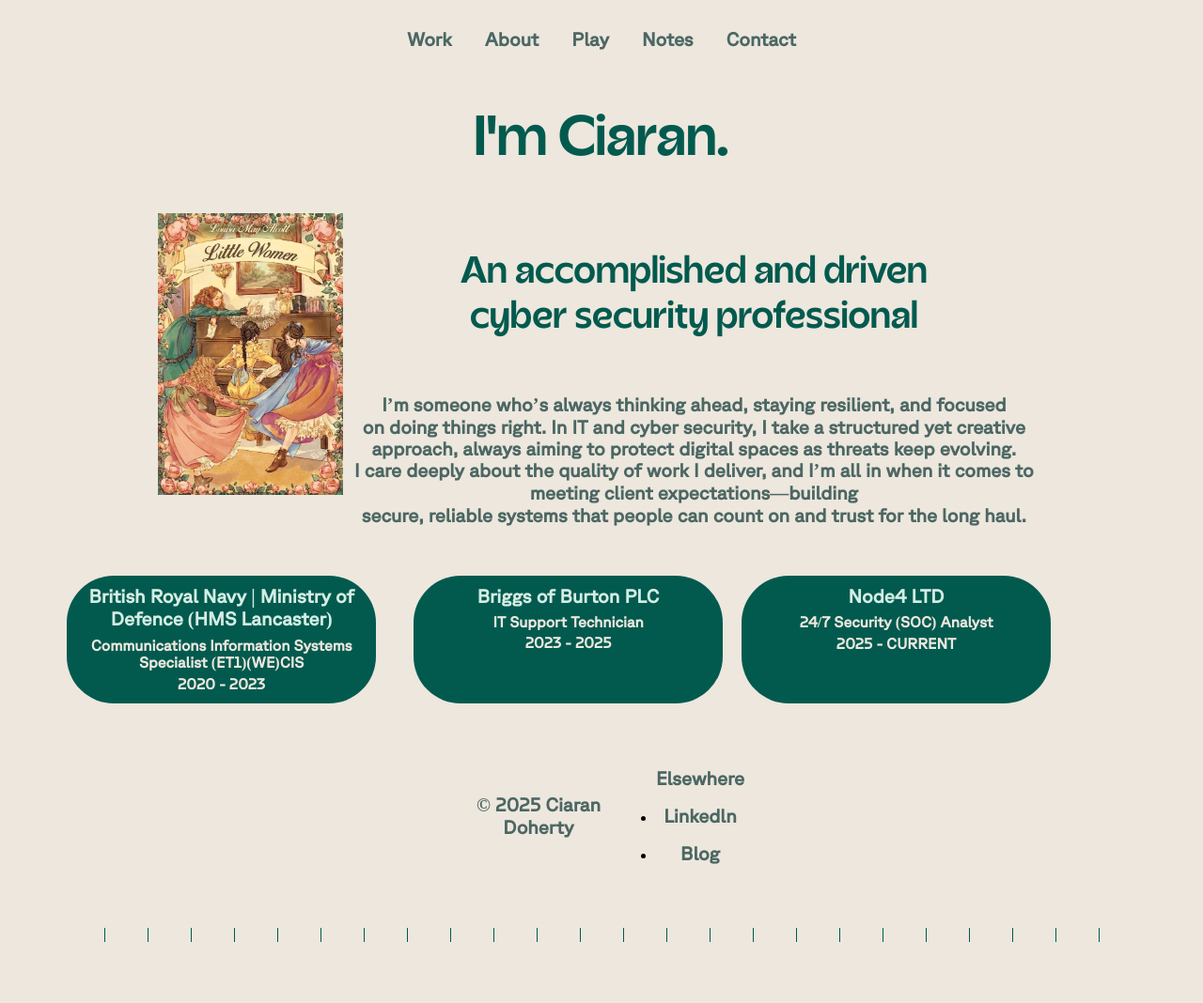
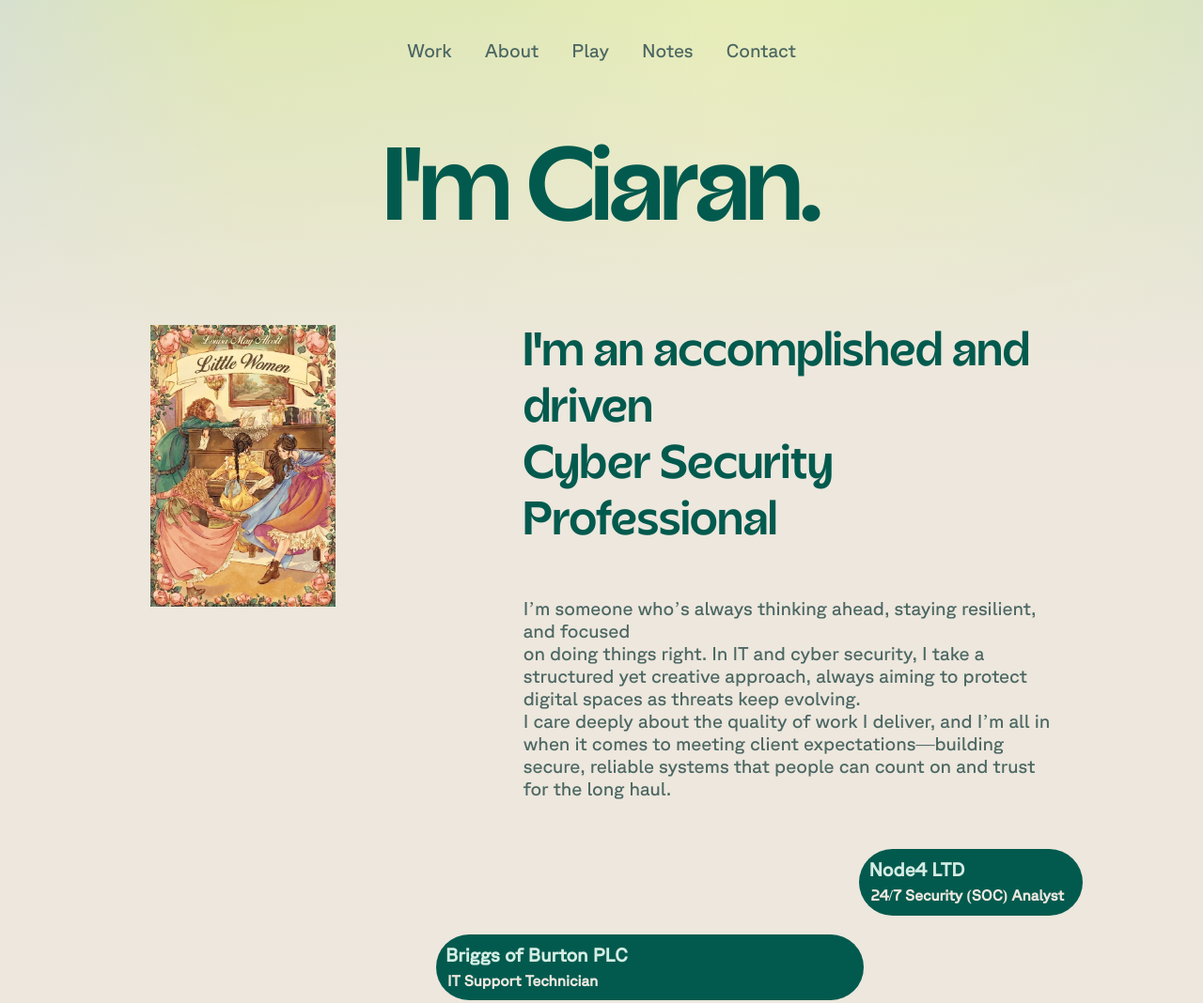
Before and after one commit to AliceSki/CiaranPortfolio, a plain HTML site: page About.html in a window 1280 px wide. Shown: the top 1068 px of the page at 94% size. Before the commit the page ends 1011 px from the top, so only its background shows below. Drawn offline with Linux system fonts and the light colour scheme.

Commit message:
changed about page layout and fixed things

```diff
--- a/About.html
+++ b/About.html
@@ -15,11 +15,16 @@
 <h1>I'm Ciaran.</h1>
 <div class="AboutMeSection">
     <img class="Ciaran" src="imageplaceholder.jpg">
-    <div class="AboutMeText">
-    <h3>An accomplished and driven<br> cyber security professional <br></h3>
-    <h2>I’m someone who’s always thinking ahead, staying resilient, and focused
-         <br> on doing things right. In IT and cyber security, I take a structured yet creative approach, always aiming to protect digital spaces as threats keep evolving.<br> I care deeply about the quality of work I deliver, and I’m all in when it comes to meeting client expectations—building
-         <br> secure, reliable systems that people can count on and trust for the long haul.
+    <div class="AboutMeText" style="text-align:center; margin-top:0;">
+    <h3 style="text-align: left; line-height: 1.2; margin-left: 25vh; margin-top:0;">
+        <span style="display: block; margin: 0;">I'm an accomplished and driven</span>
+        <span style="display: block; margin: 0;">Cyber Security Professional</span>
+    </h3>
+    <h2 style="text-align: left; line-height: 1.2; margin-left:25vh;margin-top:0;">
+        <span style="display: block; margin:0;">I’m someone who’s always thinking ahead, staying resilient, and focused</span>
+        <span style="display:block;margin:0;"> on doing things right. In IT and cyber security, I take a structured yet creative approach, always aiming to protect digital spaces as threats keep evolving.</span>
+        <span style="display:block;margin:0;">I care deeply about the quality of work I deliver, and I’m all in when it comes to meeting client expectations—building</span>
+        <span style="display:block;margin:0;"> secure, reliable systems that people can count on and trust for the long haul.</span>
 </h2>
 </div>
 </div>
@@ -28,39 +33,48 @@
 <div class="experiences3">
     <div class="experience">
         <h4>
-            British Royal Navy | Ministry of Defence (HMS Lancaster)
+          Node4 LTD
         </h4>
         <h5>
-            Communications Information Systems Specialist (ET1)(WE)CIS
-        </h5>
-        <h5>
-            2020 - 2023
+           24/7 Security (SOC) Analyst
         </h5>
     </div>
-    <br>
-    <br>
-     <div class="experience">
+    <div class="experience">
         <h4>
            Briggs of Burton PLC
         </h4>
         <h5>
            IT Support Technician
         </h5>
-        <h5>
-            2023 - 2025
-        </h5>
     </div>
     <div class="experience">
         <h4>
-          Node4 LTD
+            British Royal Navy | Ministry of Defence (HMS Lancaster)
         </h4>
         <h5>
-           24/7 Security (SOC) Analyst
-        </h5>
-        <h5>
-            2025 - CURRENT
+            Communications Information Systems Specialist (ET1)(WE)CIS
         </h5>
     </div>
+</div>
+<br>
+<br>
+<h3 style="margin-left:300px;text-align:left;line-height:1.2;">
+    I deeply believe soft skills are essential for success in cybersecurity analysis.
+</h3>
+<br>
+<br>
+<h2 style="margin-left:300px; text-align:left;margin-top:0px;line-height:1.2;margin-right:400px;">
+    Strong communication skills are essential in a cybersecurity analysis career because they bridge the gap between complex technical findings and actionable decisions. Whether it’s writing clear incident reports, explaining vulnerabilities to non-technical stakeholders, or collaborating with teams during a breach, effective communication ensures that threats are understood and addressed quickly.
+</h2>
+<br>
+<br>
+<div class="softskillbox">
+<div>
+
+</div>
+<div>
+
+</div>
 </div>
 <br>
 <br>
@@ -75,6 +89,8 @@
 <br>
 <br>
 <div class="footer_butons" id="CuteBright"></div>
+<br>
+<br>
 <script>
     fetch('Cute_icon.html')
     .then(res=>res.text())
--- a/Functions.js
+++ b/Functions.js
@@ -14,18 +14,36 @@ function showicon(button) {
 
     if (theme === "dark") {
         document.body.style.backgroundColor = "#233831";
+        document.body.style.margin = "0";
+        document.body.style.background = `
+            linear-gradient(
+                to bottom,
+                rgba(0, 0, 0, 0) 0%,
+                rgba(35, 56, 49, 1) 100%
+            ),
+            linear-gradient(
+                to right,
+                #5d6a58,
+                #576538,
+                #58632d,
+                #62672d,
+                #556433,
+                #3c6049
+            )
+        `;
         const h1s = document.getElementsByTagName("h1");
 
 for (let i = 0; i < h1s.length; i++) {
     h1s[i].style.color = "#8fdcc2";
 }
+
         const h2s = document.getElementsByTagName("h2")
 for (let i=0; i<h2s.length;i++){
-    h2s[i].style.color = "#d4ede4"
+    h2s[i].style.color = "#d4ede4";
 }
     const h3s = document.getElementsByTagName("h3")
     for(let i=0;i<h3s.length;i++){
-        h3s[i].style.color = "#8fdcc2"
+        h3s[i].style.color = "#8fdcc2";
     }
     const h4s = document.getElementsByTagName("h4")
     for(let i=0;i<h4s.length;i++){
@@ -64,3 +82,13 @@ experiences.forEach(exp => {
         }
     }
 }
+
+const nav = document.querySelector("nav");
+
+window.addEventListener("scroll", () => {
+  if (window.scrollY > 10) {
+    nav.classList.add("scrolled");
+  } else {
+    nav.classList.remove("scrolled");
+  }
+});
--- a/Stylesheet.css
+++ b/Stylesheet.css
@@ -12,25 +12,64 @@ h1{
     position: relative;
     text-align: center;
     font-family : "Acorn";
-    font-size: 60px;
+    font-size: 110px;
     font-weight: bolder;
     color: #025a4e;
+    letter-spacing: -3px;
 }
 h2{
     font-family: "GT-Planar";
     font-size: 20px;
     color: #4c6763;
     text-align: center;
+    font-weight: 200;
 }
 
 nav{
+    justify-self: center;
     text-align: center;
     font-size: 20px;
+    position: sticky;
+    top:20px;
+    width:fit-content;
+
 }
 
-body{
-    background-color: #ede7de;
+nav.scrolled{
+    background-color:rgba(255, 255, 255, 0.5);
+    border:transparent;
+    border-radius:50px 50px 50px 50px;
+
 }
+
+body {
+  margin: 0;
+  background:
+    linear-gradient(
+      to bottom,
+      rgba(0, 0, 0, 0) 0%,
+      rgba(237, 231, 221, 1) 100%
+    ),
+    linear-gradient(
+      to right,
+      #d7e0ce,
+      #dee7b4,
+      #e0e8b7,
+      #e7edb7,
+      #e1ebb7,
+      #dae4c4
+    );
+  background-repeat: no-repeat;
+  background-size: 100% 50vh, 100% 50vh;
+  background-position: top, top;
+background-color: #ede7dd;
+
+}
+
+
+
+
+
 nav button {
     all:unset;
     color:#025a4e;
@@ -111,6 +150,20 @@ p{
     border: none;
      transition: height 0.3s ease;
      overflow:hidden;
+     z-index:1;
+}
+
+
+.cute::before {
+  content: "";
+  position: absolute;
+  top: -10px;
+  bottom: -10px;
+  left: -15px;
+  right: -15px;
+  /* Invisible area */
+  background: transparent;
+  z-index: 0;
 }
 .cute:hover{
    transform:scaleY(2);
@@ -129,7 +182,7 @@ p{
     display: flex;
     flex-direction: column;
     align-items: center;
-    position: relative;
+    position:relative;
 }
 
 .darkness {
@@ -155,7 +208,7 @@ h3{
     position: relative;
     text-align: center;
     font-family : "Acorn";
-    font-size: 40px;
+    font-size: 50px;
     font-weight: bold;
     color: #025a4e;
 }
@@ -179,9 +232,8 @@ h5{
 
 .experiences3{
     display:flex;
-    flex-direction: row;
+    flex-direction: column;
     background:transparent;
-    width: fit-content;
     gap: 20px;
     padding-left: 5%;
     padding-right: 10%;
@@ -193,11 +245,12 @@ h5{
     border:transparent;
     border-radius: 50px 50px 50px 50px;
     padding: 10px 10px 10px 10px;
-    width: 40%;
+    text-align: left;
 }
 .experience h4,
 .experience h5 {
     margin: 0px;
+    text-align: left;
 }
 
 .experience h4 {
@@ -207,3 +260,18 @@ h5{
 .experience h5 {
     margin: 2px;
 }
+
+.experience:nth-child(1){
+    margin-left: auto;
+    width: 20%;
+}
+
+.experience:nth-child(2){
+    margin-left: 400px;
+    width: 40%;
+}
+
+.experience:nth-child(3){
+    margin-left: auto;
+    width: 70%;
+}
```
Also changed, not shown: index.html (+11 -22 lines).
